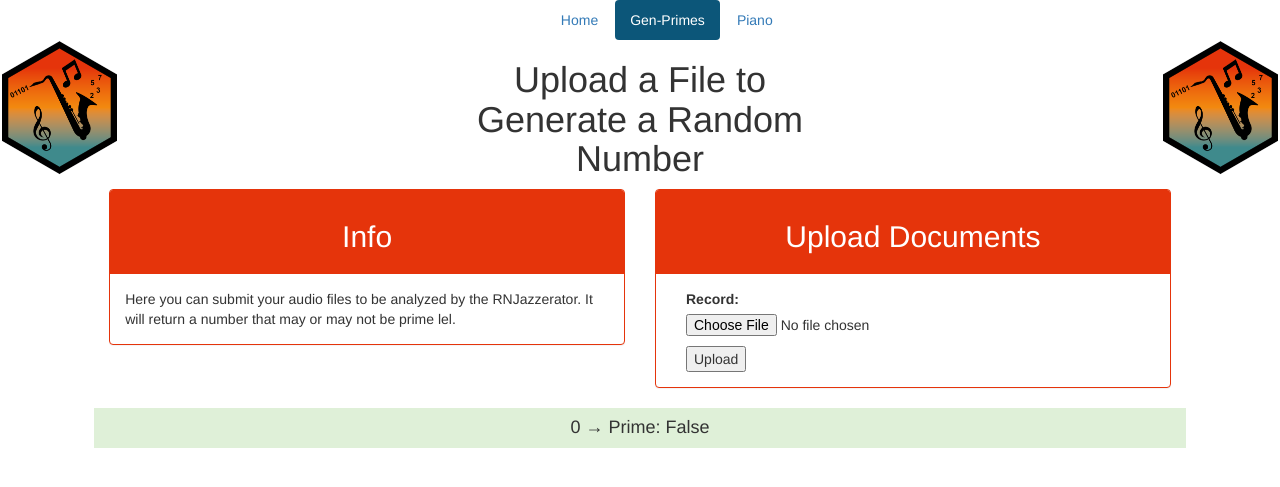
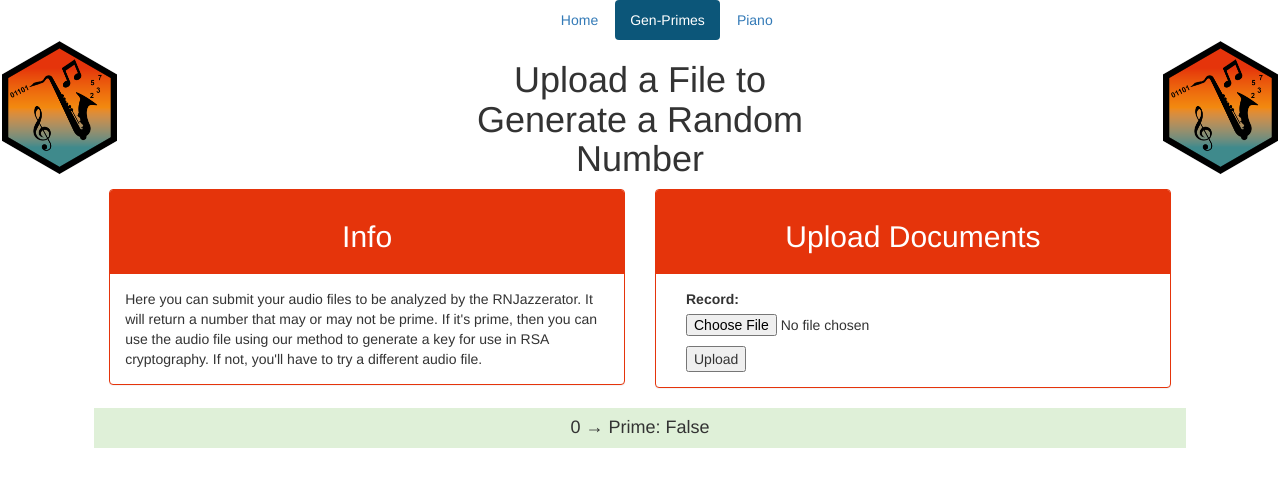
Before and after one commit to MostlyMaple/RNJazzerator, a Django app: page /genPrimes/ in a window 1280 px wide. Shown: the top 487 px of the page. Run offline with Django 4.2, Linux system fonts and the light colour scheme; parts of the project's set-up code (start-up, migrations or seed data) failed here and were passed over; some libraries are stand-ins or nearby versions.

Commit message:
Updated info for gen-prime

```diff
--- a/base/templates/gen-primes.html
+++ b/base/templates/gen-primes.html
@@ -41,7 +41,7 @@
                         <h2>Info</h2>
                     </div>
                     <div class="panel-body">
-                        Here you can submit your audio files to be analyzed by the RNJazzerator. It will return a number that may or may not be prime lel.
+                        Here you can submit your audio files to be analyzed by the RNJazzerator. It will return a number that may or may not be prime. If it's prime, then you can use the audio file using our method to generate a key for use in RSA cryptography. If not, you'll have to try a different audio file.
                     </div>
                 </div>
             </div>
```
Also changed, not shown: db.sqlite3, 1 other file.
